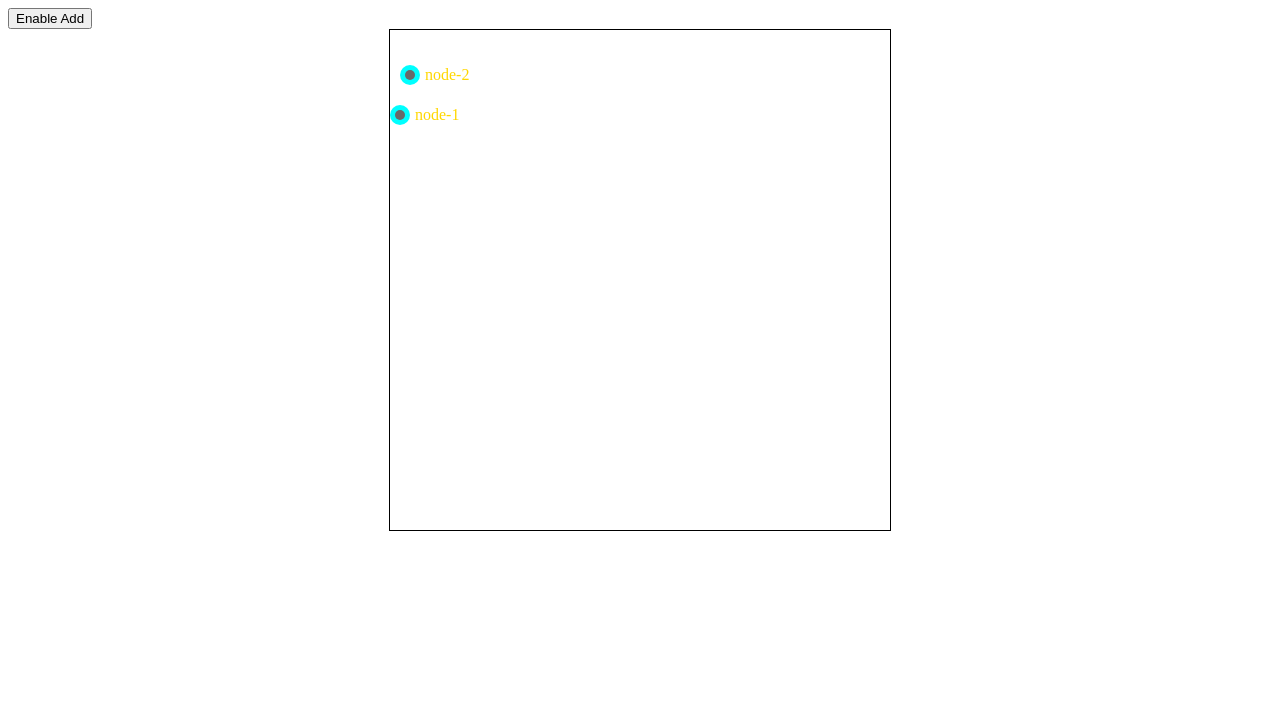
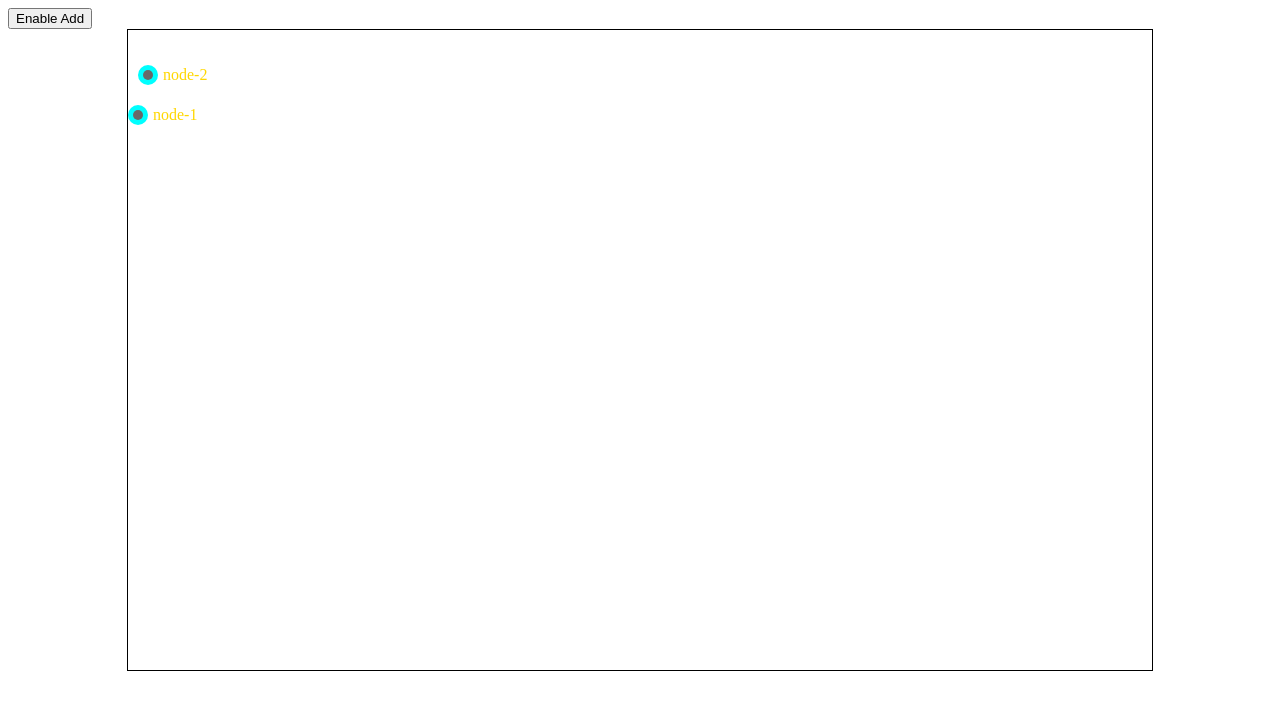
Before and after one commit to zahmadsaleem/knetworm, a Vue app: page / in a window 1280 px wide. Shown: the top 710 px of the page. Built offline with nearby package versions, Linux system fonts and the light colour scheme.

Commit message:
disable text select and drag

```diff
--- a/package.json
+++ b/package.json
@@ -1,5 +1,5 @@
 {
-  "name": "template",
+  "name": "knetworm",
   "version": "0.1.0",
   "private": true,
   "scripts": {
--- a/src/components/Playground.vue
+++ b/src/components/Playground.vue
@@ -6,8 +6,6 @@
 
     <svg
       baseProfile="full"
-      width="500"
-      height="500"
       class="svg-canvas"
       xmlns="http://www.w3.org/2000/svg"
       ref="svg_canvas"
@@ -45,7 +43,9 @@
           @mousedown.self.stop="start_drag"
           @mouseup.self.stop="stop_drag"
         ></circle>
-        <text class="node-name" x="15" y="5">{{ node.name }}</text>
+        <text class="node-name" x="15" y="5">
+          {{ node.name }}
+        </text>
       </g>
     </svg>
   </div>
@@ -89,7 +89,7 @@ export default {
       this.start_drag_id = +e.target.getAttribute("data-node-id");
     },
     stop_drag(e) {
-      console.log("drag-stopped-fired");
+      console.log("drag-stop-fired");
       let id = e.target.getAttribute("data-node-id");
       if (this.is_dragging && this.start_drag_id && id) {
         console.log("drag-stopped");
@@ -133,18 +133,26 @@ export default {
 
 <style scoped lang="scss">
 .svg-canvas {
+  width: 80vw;
+  height: 80vh;
   display: block;
   border: black solid thin;
   margin: auto;
 }
+
 .node {
   fill: dimgrey;
 }
+
 .node-drag {
   fill: aqua;
 }
+
 .node-name {
   fill: gold;
+  user-select: none;
+  -webkit-user-drag: none;
+  -webkit-user-select: none;
 }
 
 .node-name::selection {
```
